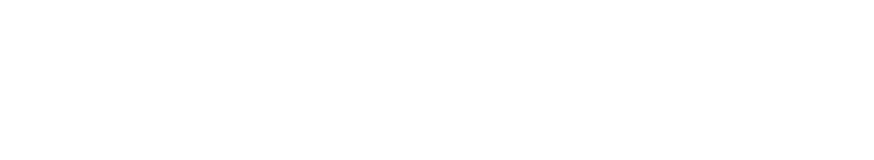
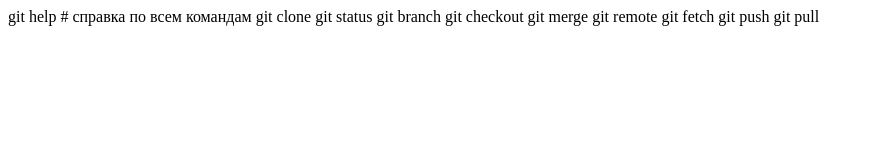
Before and after one commit to snorafon47-prog/python_rep, a plain HTML site: page index.html in a window 1280 px wide. Shown: the whole page, without its empty margins (0-874 px from the left). Drawn offline with Linux system fonts and the light colour scheme.

Commit message:
Изучить самостоятельно

```diff
--- a/index.html
+++ b/index.html
@@ -6,6 +6,15 @@
     <title>Document</title>
 </head>
 <body>
-
+    git help # справка по всем командам
+    git clone
+    git status
+    git branch
+    git checkout
+    git merge
+    git remote
+    git fetch
+    git push
+    git pull
 </body>
 </html>
```
